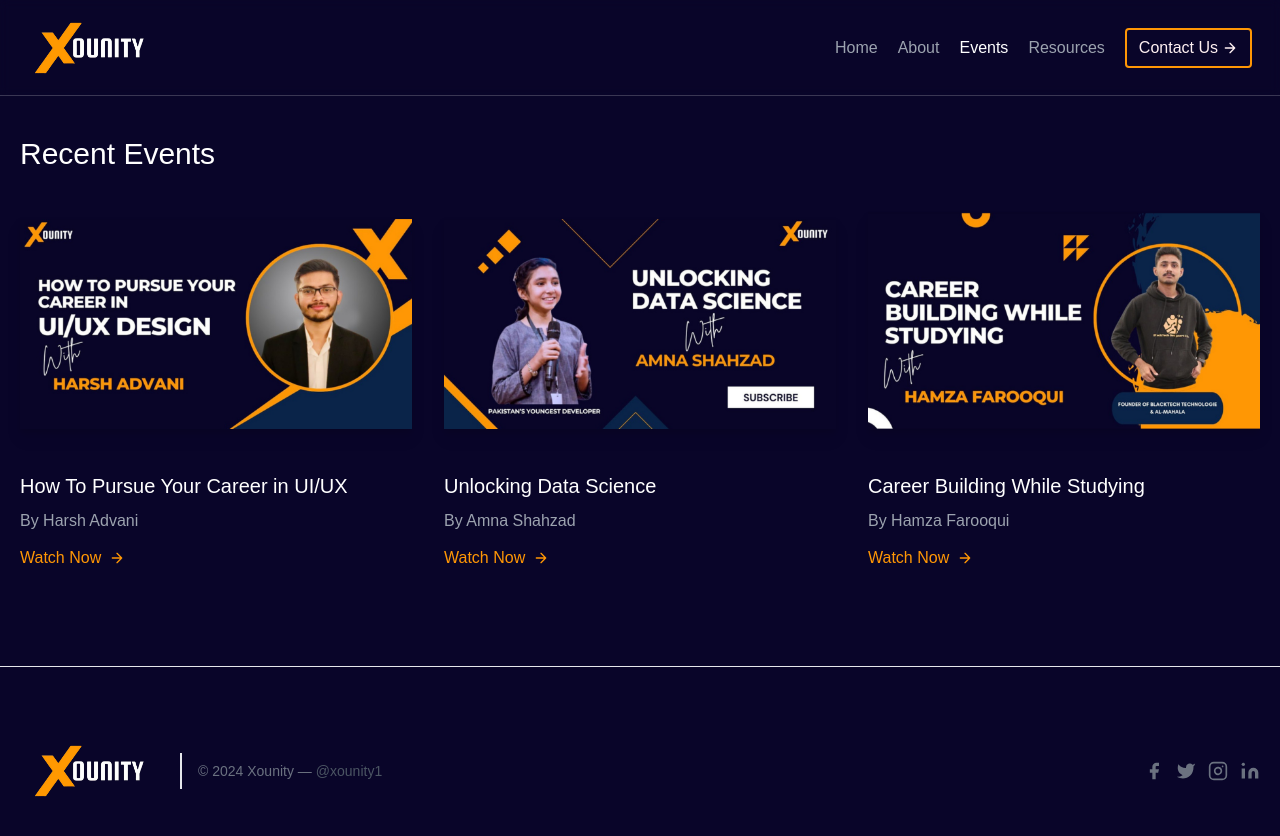
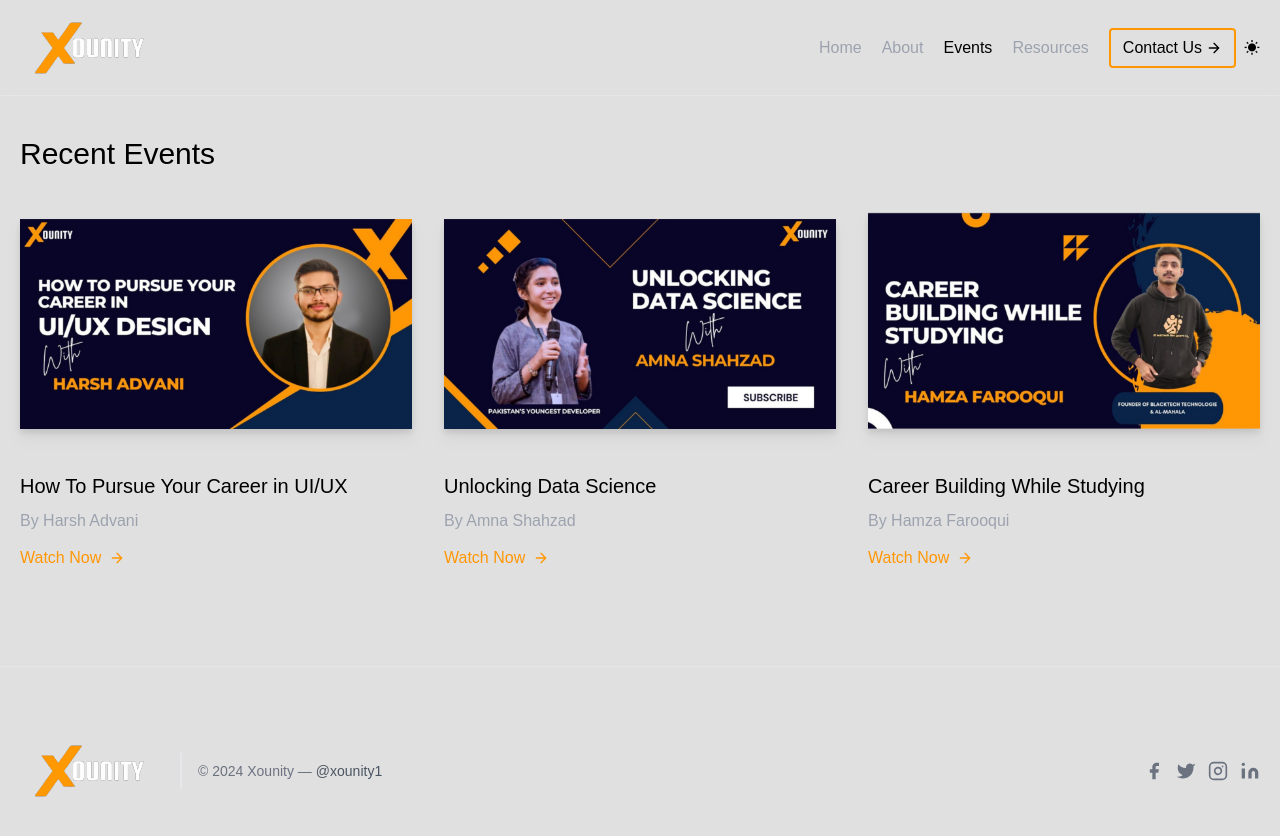
Before and after one commit to Xounity/Xounity-Web, a Next.js app: page /event in a window 1280 px wide. Shown: the top 836 px of the page. Built offline with nearby package versions, Linux system fonts and the light colour scheme.

Commit message:
dark/light theme created

```diff
--- /dev/null
+++ b/app/ThemeContext.js
@@ -0,0 +1,30 @@
+"use client";
+
+import { createContext, useContext, useState, useEffect } from 'react';
+
+const ThemeContext = createContext();
+
+export const ThemeProvider = ({ children }) => {
+  const [theme, setTheme] = useState('light');
+
+  useEffect(() => {
+    const savedTheme = localStorage.getItem('theme') || 'light';
+    setTheme(savedTheme);
+    document.body.className = savedTheme; // Set initial theme
+  }, []);
+
+  const toggleTheme = () => {
+    const newTheme = theme === 'light' ? 'dark' : 'light';
+    setTheme(newTheme);
+    localStorage.setItem('theme', newTheme);
+    document.body.className = newTheme; // Update body class
+  };
+
+  return (
+    <ThemeContext.Provider value={{ theme, toggleTheme }}>
+      {children}
+    </ThemeContext.Provider>
+  );
+};
+
+export const useTheme = () => useContext(ThemeContext);
--- a/app/components/About.tsx
+++ b/app/components/About.tsx
@@ -11,14 +11,14 @@ import noman from "@/app/images/noman.jpeg"
 const About = () => {
   return (
     <>
-    <section id="about" className="text-gray-400 body-font hidden md:flex bg-xounity-blue mt-8">
+    <section id="about" className="body-font hidden md:flex mt-8">
           <div className="container px-5 py-24 mx-auto">
             <div className="flex flex-col text-center w-full mb-20">
-              <h1 className="text-3xl font-medium title-font mb-4 text-white reveal">
+              <h1 className="text-3xl font-medium title-font mb-4">
                 OUR TEAM
               </h1>
               <p
-                className="lg:w-2/3 mx-auto leading-relaxed text-base reveal"
+                className="lg:w-2/3 mx-auto leading-relaxed text-base text-gray-400"
                 style={{ transitionDelay: "0.3s" }}
               >
                 Get to know the faces shaping Xounity - our team of diverse
--- a/app/components/Events.tsx
+++ b/app/components/Events.tsx
@@ -29,10 +29,10 @@ const EventItem: React.FC<EventItemProps> = ({ href, imgSrc, title, description,
         style={{ transition: "all 0.5s" }}
       />
     </a>
-    <h2 className="text-xl font-medium title-font text-white mt-5">
+    <h2 className="text-xl font-medium title-font mt-5">
       {title}
     </h2>
-    <p className="text-base font-normal leading-relaxed mt-2">
+    <p className="text-base font-normal leading-relaxed text-gray-400 mt-2">
       {description}
     </p>
     <a href={watchLink} target="_blank" rel="noopener noreferrer">
@@ -57,11 +57,11 @@ const EventItem: React.FC<EventItemProps> = ({ href, imgSrc, title, description,
 const Events: React.FC = () => {
   return (
     <>
-      <section className="text-gray-400 bg-xounity-blue body-font mt-10">
+      <section className="body-font mt-10">
         {/* Current Events start */}
         <div className="container px-5 py-24 mx-auto">
           <div className="flex flex-col w-full mb-4">
-            <h1 className="text-3xl font-medium title-font mb-2 text-white">
+            <h1 className="text-3xl font-medium title-font mb-2">
               Recent Events
             </h1>
           </div>
--- a/app/components/Footer.tsx
+++ b/app/components/Footer.tsx
@@ -7,7 +7,7 @@ const Footer = () => {
     <>
     {/* Footer */}
     <hr/>
-    <footer className="text-gray-600 body-font bg-xounity-blue">
+    <footer className="text-gray-600 body-font">
       <div className="container px-5 py-8 mx-auto flex items-center sm:flex-row flex-col">
         <a className="flex title-font font-medium items-center text-white mb-4 md:mb-0">
           <Image
--- a/app/components/Header.tsx
+++ b/app/components/Header.tsx
@@ -5,9 +5,11 @@ import { useState } from "react";
 import Image from "next/image";
 import logo from "@/app/images/logo.svg";
 import Link from "next/link";
+import { useTheme } from "../ThemeContext";
 
 const Header = () => {
   const pathname = usePathname();
+  const {theme, toggleTheme} = useTheme();
   const [mob, setMob] = useState(false);
 
   return (
@@ -15,7 +17,7 @@ const Header = () => {
       {/* Header start */}
       <header
         id="home"
-        className="z-50 text-gray-400 bg-transparent top-0 body-font w-full h-24 flex justify-between items-center"
+        className="z-50 bg-transparent top-0 body-font w-full h-24 flex justify-between items-center"
         style={{
           position: "fixed",
           backdropFilter: "blur(5px)",
@@ -41,8 +43,8 @@ const Header = () => {
                 href="/"
                 className={
                   pathname === "/"
-                    ? "mr-5 cursor-pointer hover:text-white text-white"
-                    : "mr-5 cursor-pointer hover:text-white"
+                    ? "mr-5 cursor-pointer"
+                    : "mr-5 cursor-pointer text-gray-400"
                 }
               >
                 Home
@@ -52,8 +54,8 @@ const Header = () => {
                 href="/about"
                 className={
                   pathname === "/about"
-                    ? "mr-5 cursor-pointer hover:text-white text-white"
-                    : "mr-5 cursor-pointer hover:text-white"
+                    ? "mr-5 cursor-pointer "
+                    : "mr-5 cursor-pointer text-gray-400"
                 }
               >
                 About
@@ -63,8 +65,8 @@ const Header = () => {
                 href="/event"
                 className={
                   pathname === "/event"
-                    ? "mr-5 cursor-pointer hover:text-white text-white"
-                    : "mr-5 cursor-pointer hover:text-white"
+                    ? "mr-5 cursor-pointer "
+                    : "mr-5 cursor-pointer text-gray-400"
                 }
               >
                 Events
@@ -74,15 +76,15 @@ const Header = () => {
                 href="/resources"
                 className={
                   pathname === "/resources"
-                    ? "mr-5 cursor-pointer hover:text-white text-white"
-                    : "mr-5 cursor-pointer hover:text-white"
+                    ? "mr-5 cursor-pointer"
+                    : "mr-5 cursor-pointer text-gray-400"
                 }
               >
                 Resources
               </Link>
               <Link passHref href="/contact">
                 <button
-                  className="contact-btn h-10 mr-2 inline-flex items-center bg-transparent border-solid border-xounity-orange border-2 hover:bg-xounity-orange text-rose-50  focus:outline-none hover:bg-transparent py-1 px-3 rounded text-base mt-4 md:mt-0"
+                  className="contact-btn h-10 mr-2 inline-flex items-center bg-transparent border-solid border-xounity-orange border-2 hover:bg-xounity-orange focus:outline-none hover:bg-transparent py-1 px-3 rounded text-base mt-4 md:mt-0"
                   style={{ transitionDuration: "0.5s" }}
                 >
                   Contact Us
@@ -99,7 +101,13 @@ const Header = () => {
                   </svg>
                 </button>
               </Link>
+
             </div>
+            <Link href="#" className="hidden md:block">
+                <button onClick={toggleTheme}>
+                  <i className={theme === 'light' ? "ri-sun-fill text-black" : "ri-moon-fill text-white"}></i>
+                </button>
+              </Link>
 
             <div className="md:hidden z-50">
               <button
@@ -112,14 +120,21 @@ const Header = () => {
               </button>
             </div>
           </nav>
+
           {/* Mobile Nav */}
           {mob && (
-            <div className={"md:hidden fixed top-0 left-0 z-40 h-screen w-full bg-xounity-blue"}>
+            <div
+              className={
+                "md:hidden fixed top-0 left-0 z-40 h-screen w-full bg-xounity-blue"
+              }
+            >
               <div className="h-full w-full flex flex-col items-center justify-evenly">
                 <Link
                   passHref
                   href="/"
-                  onClick={()=>{setMob(!mob);}}
+                  onClick={() => {
+                    setMob(!mob);
+                  }}
                   className={
                     pathname === "/"
                       ? "mr-5 cursor-pointer text-white"
@@ -131,7 +146,9 @@ const Header = () => {
                 <Link
                   passHref
                   href="/about"
-                  onClick={()=>{setMob(!mob);}}
+                  onClick={() => {
+                    setMob(!mob);
+                  }}
                   className={
                     pathname === "/about"
                       ? "mr-5 cursor-pointer text-white"
@@ -143,7 +160,9 @@ const Header = () => {
                 <Link
                   passHref
                   href="/event"
-                  onClick={()=>{setMob(!mob);}}
+                  onClick={() => {
+                    setMob(!mob);
+                  }}
                   className={
                     pathname === "/event"
                       ? "mr-5 cursor-pointer text-white"
@@ -155,7 +174,9 @@ const Header = () => {
                 <Link
                   passHref
                   href="/resources"
-                  onClick={()=>{setMob(!mob);}}
+                  onClick={() => {
+                    setMob(!mob);
+                  }}
                   className={
                     pathname === "/resources"
                       ? "mr-5 cursor-pointer text-white"
@@ -167,7 +188,9 @@ const Header = () => {
                 <Link
                   passHref
                   href="/contact"
-                  onClick={()=>{setMob(!mob);}}
+                  onClick={() => {
+                    setMob(!mob);
+                  }}
                   className="contact-btn h-10 mr-2 inline-flex items-center bg-transparent border-solid border-xounity-orange border-2 hover:bg-xounity-orange text-rose-50  focus:outline-none hover:bg-transparent py-1 px-3 rounded text-base mt-4 md:mt-0"
                   style={{ transitionDuration: "0.5s" }}
                 >
--- a/app/globals.css
+++ b/app/globals.css
@@ -5,6 +5,8 @@
 :root {
   --background: #ffffff;
   --foreground: #171717;
+  --xounity-orange: #ff9705;
+  --xounity-blue: #090529;
 }
 
 @media (prefers-color-scheme: dark) {
@@ -16,7 +18,16 @@
 
 body {
   font-family: Arial, Helvetica, sans-serif;
-  background-color: #090529;
+}
+
+body.light{
+  color: black;
+  background-color: rgb(225, 224, 224);
+}
+
+body.dark{
+  color: white;
+  background-color: black;
 }
 
 ::-webkit-scrollbar{
@@ -38,7 +49,7 @@ body {
 }
 
 .social-icon {
-  background-color: #fff;
+  background-color: white;
   border-radius: 50%;
   scale: 1;
   opacity: 1;
--- a/app/layout.tsx
+++ b/app/layout.tsx
@@ -2,9 +2,9 @@ import type { Metadata } from "next";
 import localFont from "next/font/local";
 import "./globals.css";
 import 'remixicon/fonts/remixicon.css';
-import Navbar from "./components/Navbar";
 import Footer from "./components/Footer";
 import Header from "./components/Header";
+import { ThemeProvider } from "./ThemeContext";
 
 const geistSans = localFont({
   src: "./fonts/GeistVF.woff",
@@ -31,9 +31,11 @@ export default function RootLayout({
     <html lang="en">
       <body
         className={"max-w-screen h-screen flex flex-col " + `${geistSans.variable} ${geistMono.variable} antialiased`} >
+        <ThemeProvider>
         <Header />
         {children}
         <Footer />
+        </ThemeProvider>
       </body>
     </html>
   );
--- a/app/page.tsx
+++ b/app/page.tsx
@@ -17,7 +17,7 @@ export default function Home() {
   return (
     <div className="flex-1">
       {/* Hero start */}
-      <section className="text-gray-400 bg-xounity-blue body-font mt-10">
+      <section className=" body-font mt-10">
         <div className="container mx-auto flex px-5 py-24 md:flex-row flex-col items-center">
           <div className="side lg:max-w-lg lg:w-full md:w-1/2 w-5/6 md:mb-0 mb-10 delay-200">
             <Image
@@ -28,10 +28,10 @@ export default function Home() {
             {/* https://dummyimage.com/720x600 */}
           </div>
           <div className="lg:flex-grow md:w-1/2 lg:pl-24 md:pl-16 flex flex-col md:items-start md:text-left items-center text-center">
-            <h1 className="reveal title-font sm:text-4xl text-3xl mb-4 font-medium text-white delay-75">
+            <h1 className="reveal title-font sm:text-4xl text-3xl mb-4 font-medium delay-75">
               Diverse Minds, One Vision
             </h1>
-            <p className="reveal mb-8 leading-relaxed delay-100">
+            <p className="reveal mb-8 leading-relaxed delay-100 text-gray-400">
               Join us at Xounity, where diverse minds foster innovation and unite
               under one vision. Together, we&apos;re creating a zone for an inclusive
               future. #Xounity
```
Also changed, not shown: app/components/Contact.tsx (+8 -8 lines), app/components/Navbar.tsx (deleted, +0 -50 lines).
